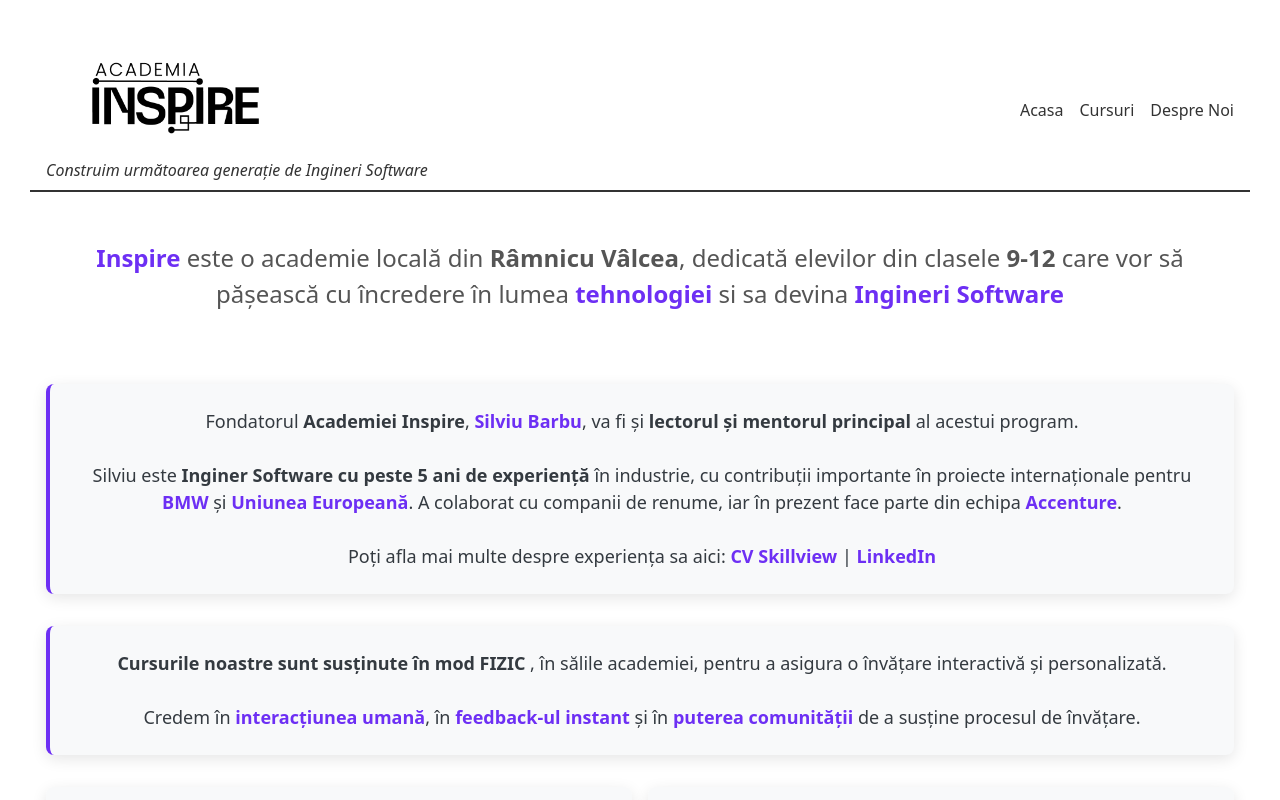
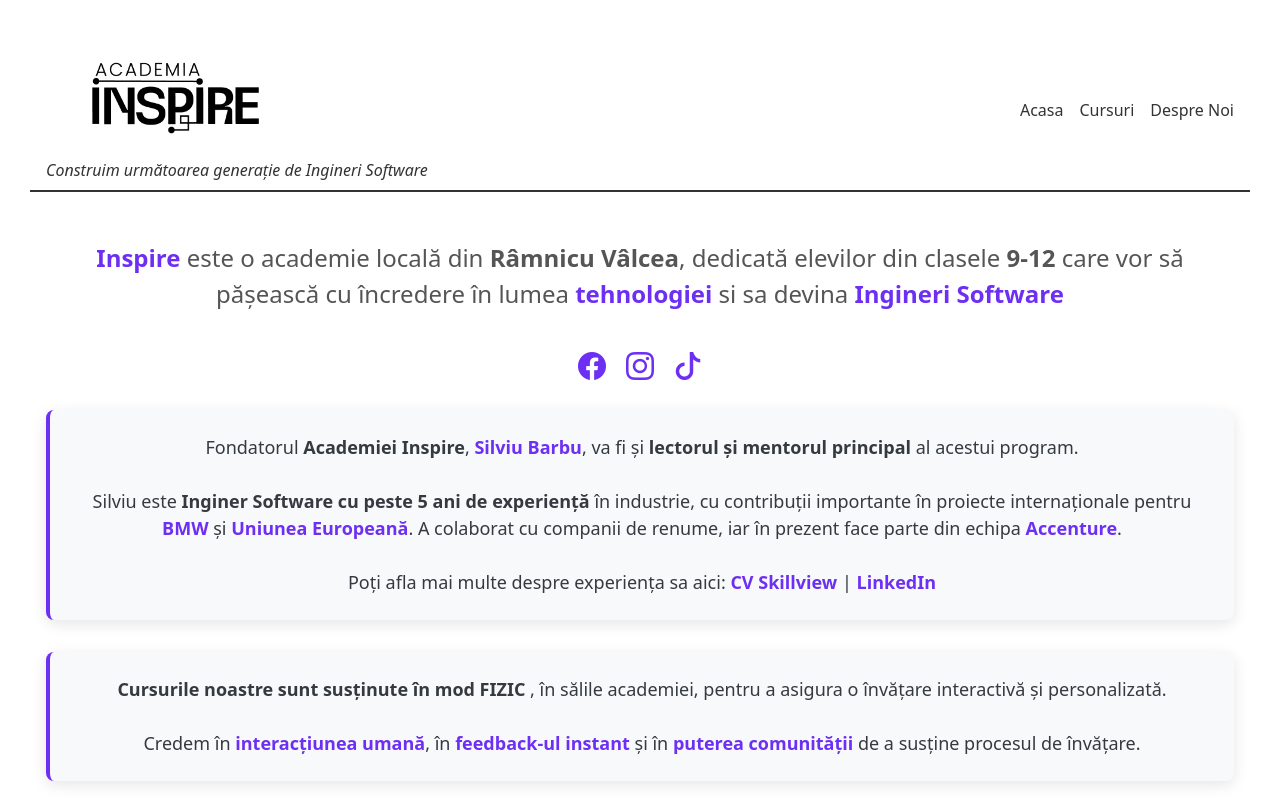
Before and after one commit to silviu-cpu/inspire, an Angular app: page / in a window 1280 px wide. Shown: the top 800 px of the page. Built offline with nearby package versions, Linux system fonts and the light colour scheme.

Commit message:
Added socials

```diff
--- a/angular.json
+++ b/angular.json
@@ -20,20 +20,18 @@
             "outputPath": "dist/next-engineers",
             "index": "src/index.html",
             "main": "src/main.ts",
-            "polyfills": [
-              "zone.js"
-            ],
+            "polyfills": ["zone.js"],
             "tsConfig": "tsconfig.app.json",
             "inlineStyleLanguage": "scss",
-            "assets": [
-              "src/favicon.ico",
-              "src/assets"
-            ],
+            "assets": ["src/favicon.ico", "src/assets"],
             "styles": [
               "src/styles.scss",
+              "node_modules/bootstrap-icons/font/bootstrap-icons.css",
               "node_modules/bootstrap/dist/css/bootstrap.min.css"
             ],
-            "scripts": []
+            "scripts": [
+              "node_modules/bootstrap/dist/js/bootstrap.bundle.min.js"
+            ]
           },
           "configurations": {
             "production": {
@@ -83,19 +81,11 @@
         "test": {
           "builder": "@angular-devkit/build-angular:karma",
           "options": {
-            "polyfills": [
-              "zone.js",
-              "zone.js/testing"
-            ],
+            "polyfills": ["zone.js", "zone.js/testing"],
             "tsConfig": "tsconfig.spec.json",
             "inlineStyleLanguage": "scss",
-            "assets": [
-              "src/favicon.ico",
-              "src/assets"
-            ],
-            "styles": [
-              "src/styles.scss"
-            ],
+            "assets": ["src/favicon.ico", "src/assets"],
+            "styles": ["src/styles.scss"],
             "scripts": []
           }
         }
--- a/package.json
+++ b/package.json
@@ -20,6 +20,7 @@
     "@angular/router": "^16.0.0",
     "@emailjs/browser": "^4.4.1",
     "bootstrap": "^5.3.6",
+    "bootstrap-icons": "^1.13.1",
     "rxjs": "~7.8.0",
     "tslib": "^2.3.0",
     "zone.js": "~0.13.0"
--- a/src/app/hero-section/hero-section.component.html
+++ b/src/app/hero-section/hero-section.component.html
@@ -8,6 +8,30 @@
       <span class="highlight">tehnologiei</span> si sa devina
       <span class="highlight">Ingineri Software</span>
     </p>
+    <!-- Social Media -->
+    <div class="socials my-4">
+      <a
+        href="https://www.facebook.com/profile.php?id=61578219304353"
+        target="_blank"
+        aria-label="Facebook"
+      >
+        <i class="bi bi-facebook"></i>
+      </a>
+      <a
+        href="https://www.instagram.com/academia_inspire/"
+        target="_blank"
+        aria-label="Instagram"
+      >
+        <i class="bi bi-instagram"></i>
+      </a>
+      <a
+        href="https://www.tiktok.com/@academia.inspire"
+        target="_blank"
+        aria-label="tikTok"
+      >
+        <i class="bi bi-tiktok"></i>
+      </a>
+    </div>
 
     <div class="hero-text-container">
       <p class="hero-text">
--- a/src/app/hero-section/hero-section.component.scss
+++ b/src/app/hero-section/hero-section.component.scss
@@ -21,7 +21,7 @@
   font-size: 1.5rem;
   font-weight: 500;
   color: #555;
-  margin-bottom: 4.5rem;
+  margin-bottom: 2rem;
 }
 
 .hero-text-container {
@@ -211,3 +211,20 @@ a {
     flex: 1 1 45%; /* fiecare ocupă ~45% din container */
   }
 }
+
+.socials {
+  margin-top: 15px;
+  display: flex;
+  justify-content: center;
+  gap: 20px;
+}
+
+.socials a {
+  font-size: 28px;
+  color: #333;
+  transition: color 0.3s ease;
+}
+
+.socials a:hover {
+  color: #0d6efd; /* Albastru Bootstrap */
+}
```
Also changed, not shown: 1 other file (tests, documents, lock files or other folders).
